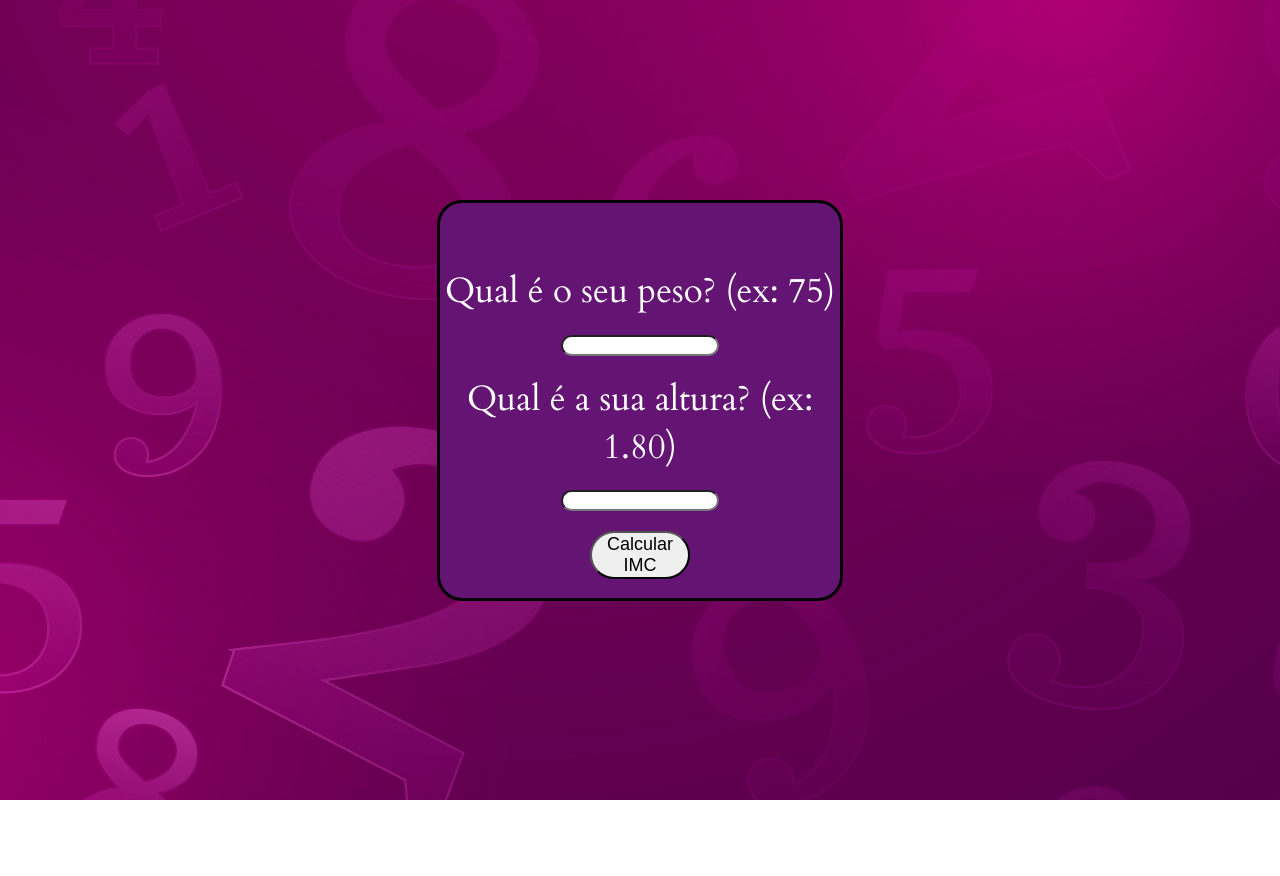
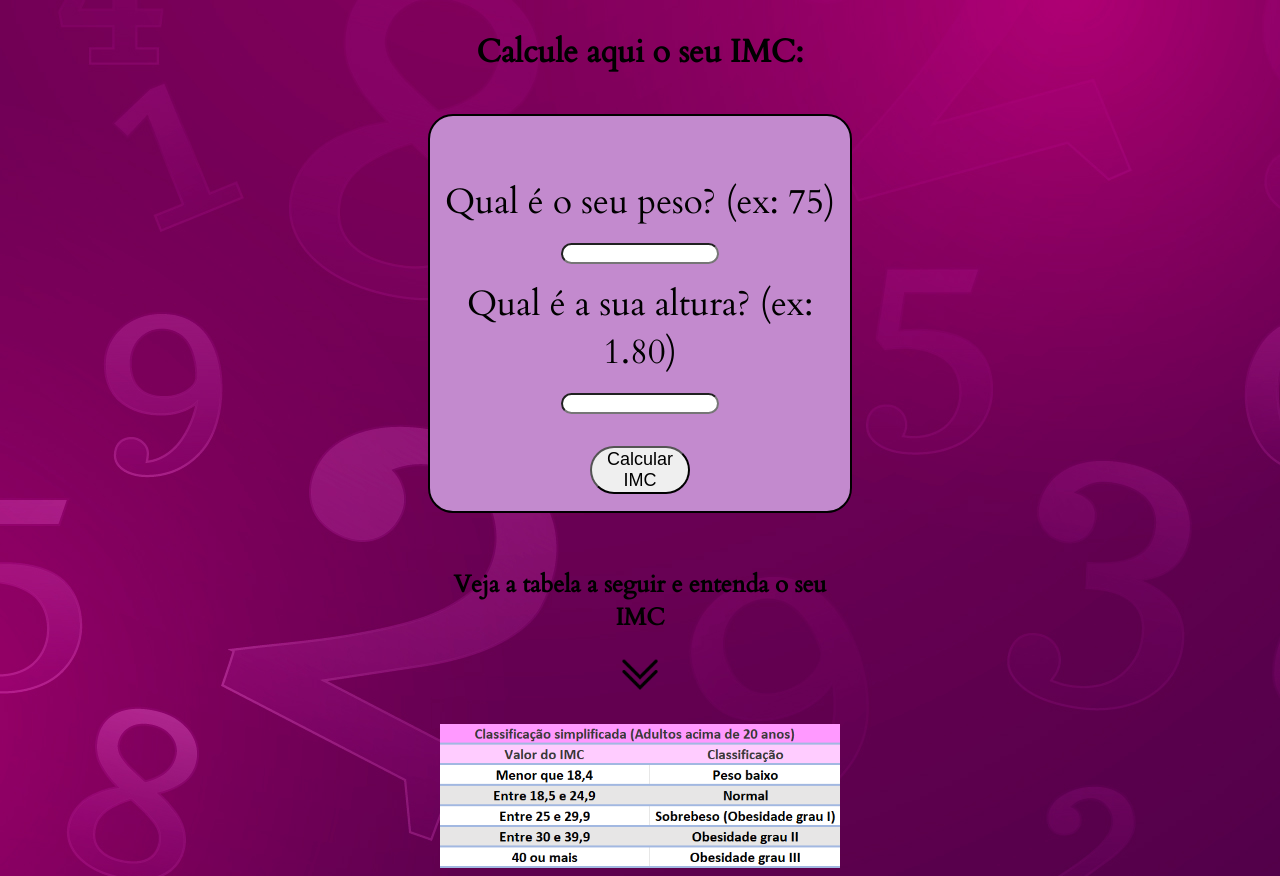
Before and after one commit to CarolPrado08/Desafio-19-CalculadoraIMC, a plain HTML site: page index.html in a window 1280 px wide. Before the commit the page ends 800 px from the top, so only its background shows below. Drawn offline with Linux system fonts and the light colour scheme.

Commit message:
Segunda versão, com tabela IMC

```diff
--- a/index.html
+++ b/index.html
@@ -27,8 +27,14 @@
 
     <style>
         body{
-            background-image: url(img/8423417.jpg);
+            background-image: url(img/bg.jpg);
             font-family: 'Cardo', serif;
+        }
+
+        h1{
+            text-align: center;
+            margin-bottom: 5px;
+            margin-top: 30px;
         }
 
         #resp{
@@ -48,19 +54,19 @@
             justify-content: space-evenly;
             text-align: center;
             border-radius: 25px;
-            border: 3px solid black;
+            border: 2px solid black;
             margin: auto;
-            margin-top: 200px;
-            width: 400px;
+            margin-top: 40px;
+            width: 420px;
             height: 350px;
             padding-top: 45px ;
-            background-color: rgb(100, 21, 116);
+            background-color: rgb(195, 138, 206);
         }
 
         #container label{
 
             font-size: 35px;
-            color: #fff;
+            color: #000000;
         }
 
         input{
@@ -74,13 +80,63 @@
             width: 100px;
             border-radius: 25px;
             font-size: 18px;
+            margin-top: 15px;
 
         }
+
+        .botao:hover{
+
+            background-color: rgb(153, 149, 149);
+        }
+
+        /* Tabela */
+
+        .subtitulo-container{
+            display: flex;
+            flex-direction: column;
+            max-width: 400px;
+            margin: auto;
+        }
+
+        .subtitulo{
+            text-align: center;
+            margin-top: 55px;
+        }
+
+        .icone-seta{
+            width: 40px;
+            margin: auto;
+            margin-bottom: 30px;
+
+        }
+
+
+
+        /* Celulares */
+
+        @media (max-width: 600px) {
+            #container{
+            margin-top: 40px;
+            width: 300px;
+            height: 350px;
+            }
+            #container label{
+            font-size: 22px;
+        }
+        .subtitulo{
+            margin-top: 20px;
+        }
+
+    }
+
 
     </style>
 
 </head>
 <body>
+
+    <h1>Calcule aqui o seu IMC:</h1>
+
      <div id="container">
         <div id="resp"></div>
 
@@ -94,6 +150,11 @@
         <button  class="botao" onclick="calcular()">Calcular IMC</button>
     </div>
 
+    <div class="subtitulo-container">
+    <h2 class="subtitulo">Veja a tabela a seguir e entenda o seu IMC</h2>
+    <img src="img/icons8-duplo-para-baixo-50.png" class="icone-seta">
+    <img src="img/Tabela IMC.png" alt="">
+    </div>
 
 
 
```
Also changed, not shown: img/Tabela IMC.png (added), img/bg.jpg (added), img/icons8-duplo-para-baixo-50.png (added).
